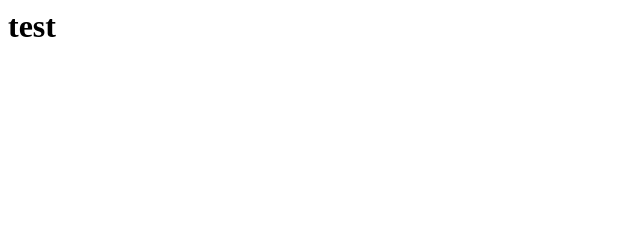
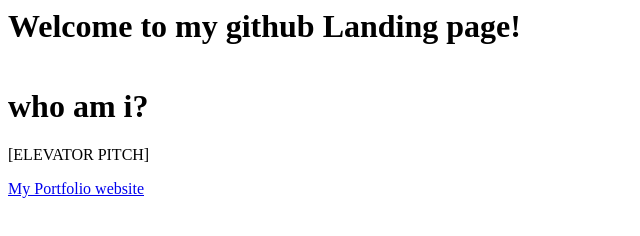
Before and after one commit to HyrumB/hyrumb.github.io, a plain HTML site: page index.html in a window 1280 px wide. Shown: the whole page, without its empty margins (0-640 px from the left). Drawn offline with Linux system fonts and the light colour scheme.

Commit message:
added link to portfolio page

```diff
--- a/index.html
+++ b/index.html
@@ -1 +1,9 @@
-<h1>test</h1>
+<h1> Welcome to my github Landing page!</h1>
+
+<img src="" alt="">
+
+<h1>who am i?</h1>
+<p> [ELEVATOR PITCH]</p>
+
+
+<a href="https://hyrumb.github.io/portfolio/"> My Portfolio website</a>
```
